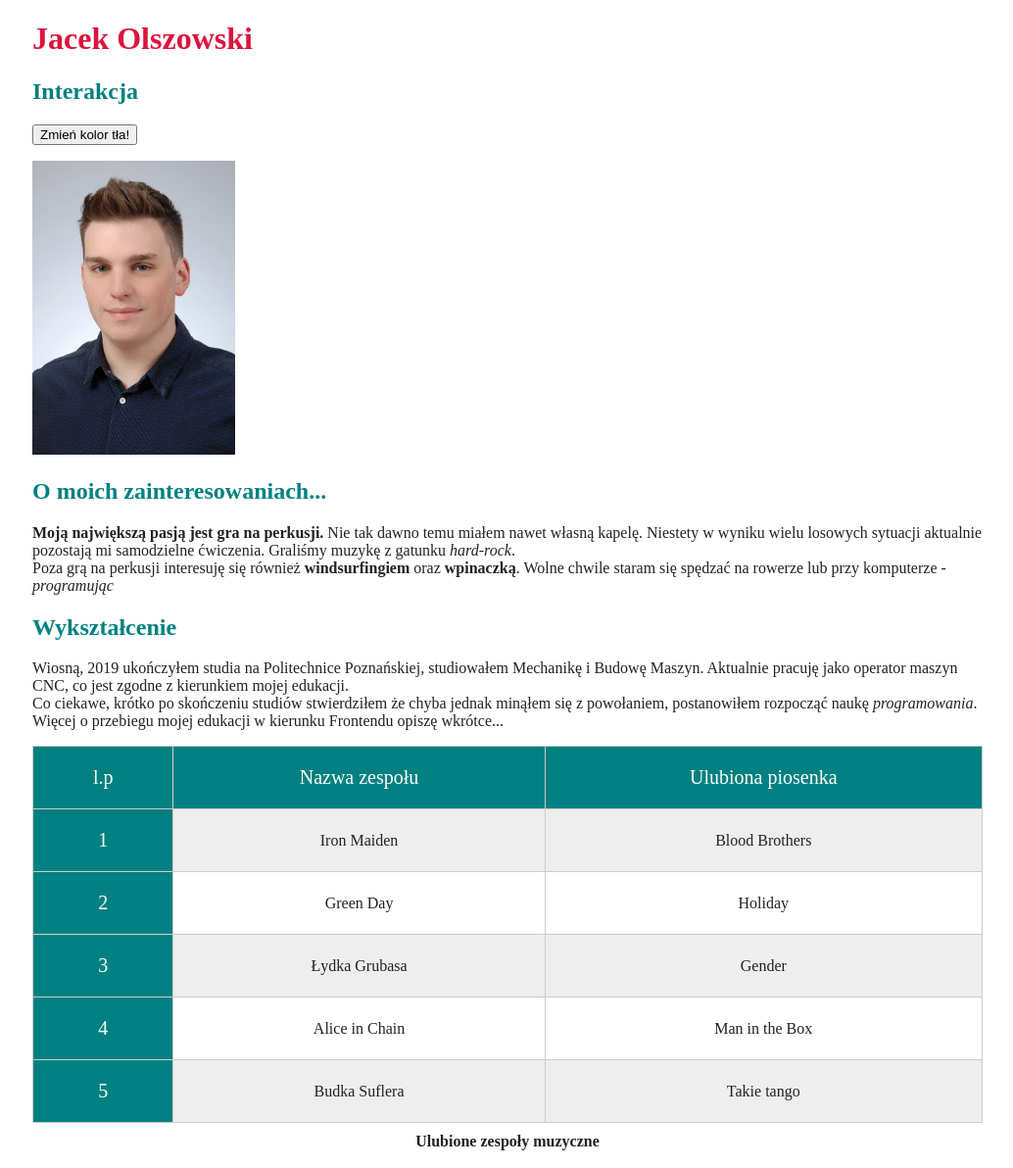
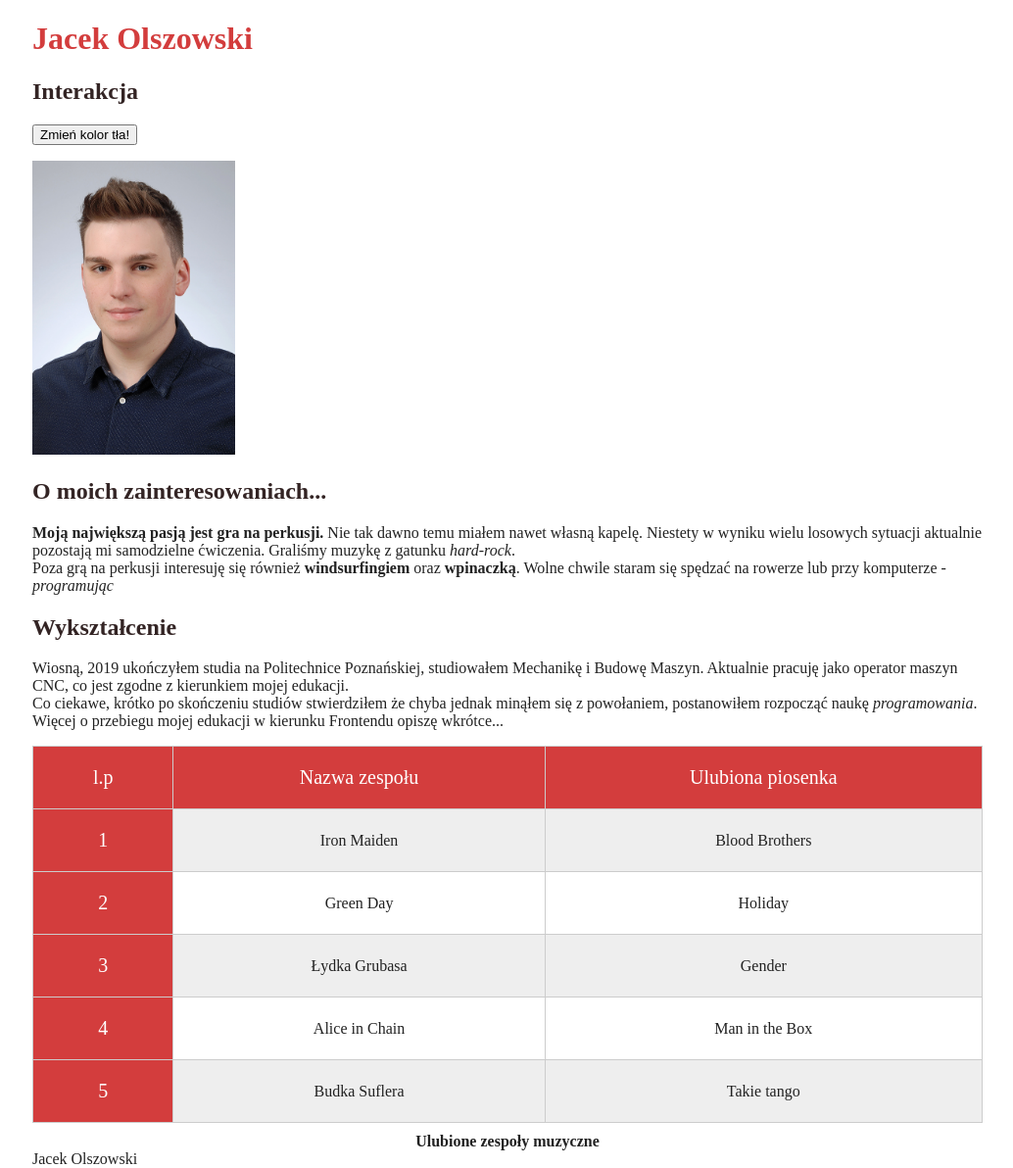
Before and after one commit to olszowskijacek/Homepage, a plain HTML site: page index.html in a window 1280 px wide. Shown: the whole page at 98% size, without its empty margins (122-1156 px from the left). Drawn offline with Linux system fonts and the light colour scheme.

Commit message:
separation into sections

```diff
--- a/index.html
+++ b/index.html
@@ -11,28 +11,37 @@
 </head>
 
 <body class="container">
+    <header id="header">
         <h1 class="header">Jacek Olszowski</h1>
         <h2 class="subHeader">Interakcja</h2>
         <p>
             <button class="changeBgc">Zmień kolor tła!</button>
         </p>
         <img height="300" src="./images/Jacek_Olszowski.jpg" alt="Jacek Olszowski">
+    </header>
+    <section id="about">
         <h2 class="subHeader">O moich zainteresowaniach...</h2>
         <p>
             <strong>Moją największą pasją jest gra na perkusji.</strong> Nie tak dawno temu miałem nawet własną kapelę.
             Niestety w wyniku wielu losowych sytuacji aktualnie pozostają mi samodzielne ćwiczenia. Graliśmy muzykę z
             gatunku <i>hard-rock</i>.
             <br>
-        Poza grą na perkusji interesuję się również <b>windsurfingiem</b> oraz <b>wpinaczką</b>. Wolne chwile staram się
+            Poza grą na perkusji interesuję się również <b>windsurfingiem</b> oraz <b>wpinaczką</b>. Wolne chwile staram
+            się
             spędzać na rowerze lub przy komputerze - <em>programując</em>
         </p>
+    </section>
+    <section id="education">
         <h2 class="subHeader">Wykształcenie</h2>
         <p>Wiosną, 2019 ukończyłem studia na Politechnice Poznańskiej, studiowałem Mechanikę i Budowę Maszyn. Aktualnie
             pracuję jako operator maszyn CNC, co jest zgodne z kierunkiem mojej edukacji.
             <br>
             Co ciekawe, krótko po skończeniu studiów stwierdziłem że chyba jednak minąłem się z powołaniem, postanowiłem
-        rozpocząć naukę <em>programowania</em>. Więcej o przebiegu mojej edukacji w kierunku Frontendu opiszę wkrótce...
+            rozpocząć naukę <em>programowania</em>. Więcej o przebiegu mojej edukacji w kierunku Frontendu opiszę
+            wkrótce...
         </p>
+    </section>
+    <section id="table">
         <div class="tableContainer">
             <table class="table">
                 <caption class="tableCaption">Ulubione zespoły muzyczne</caption>
@@ -70,7 +79,8 @@
                 </tbody>
             </table>
         </div>
-
+    </section>
+    <footer id="footer">Jacek Olszowski</footer>
 </body>
 
 </html>
--- a/styles/style.css
+++ b/styles/style.css
@@ -18,8 +18,8 @@ html {
 }
 
 .header {
-    color: crimson;
+    color: #d33d3d;
 }
 .subHeader {
-    color: teal;
+    color: #332424;
 }
--- a/styles/table.css
+++ b/styles/table.css
@@ -17,7 +17,7 @@
     background-color: #eee;
 }
 .tableHeader {
-    background-color: teal;
+    background-color: #d33d3d;
     color: white;
     font-weight: normal;
     font-size: 20px;
```
Lines whose indentation alone changed are shown as unchanged.
